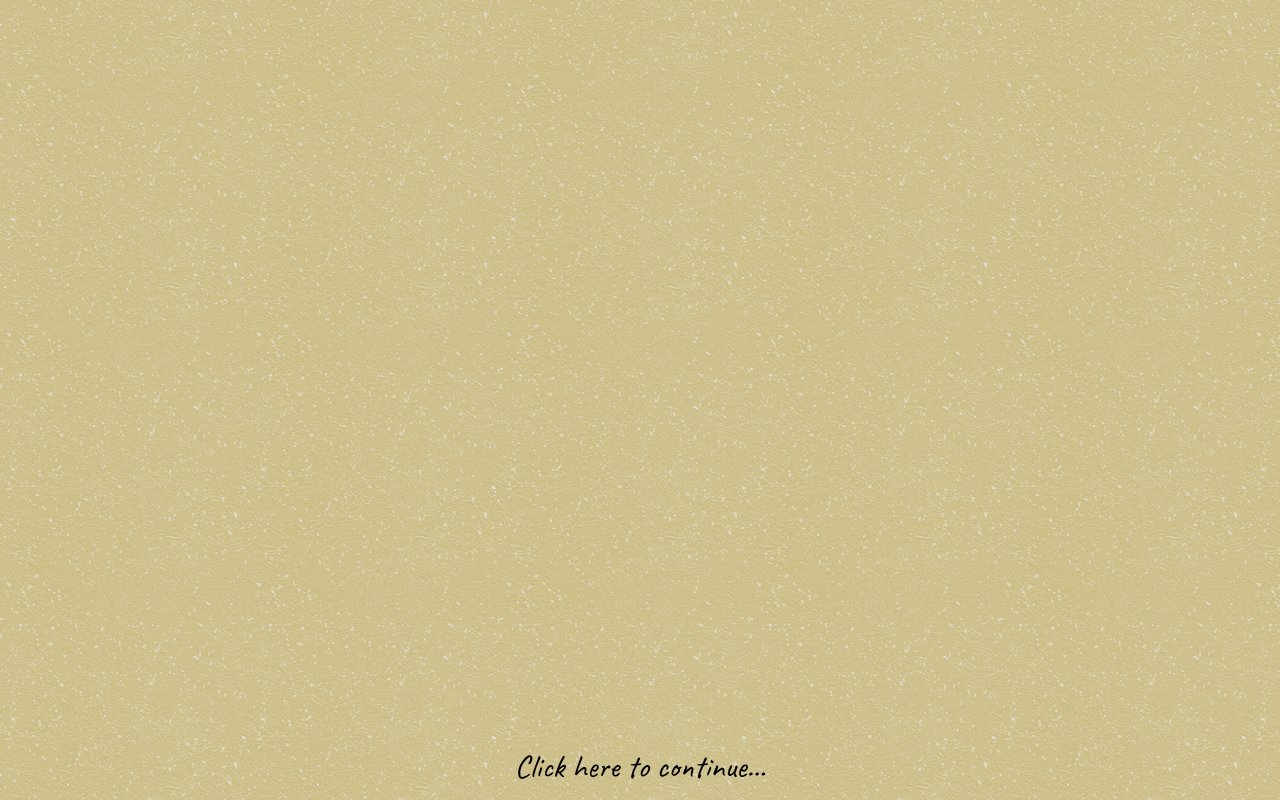
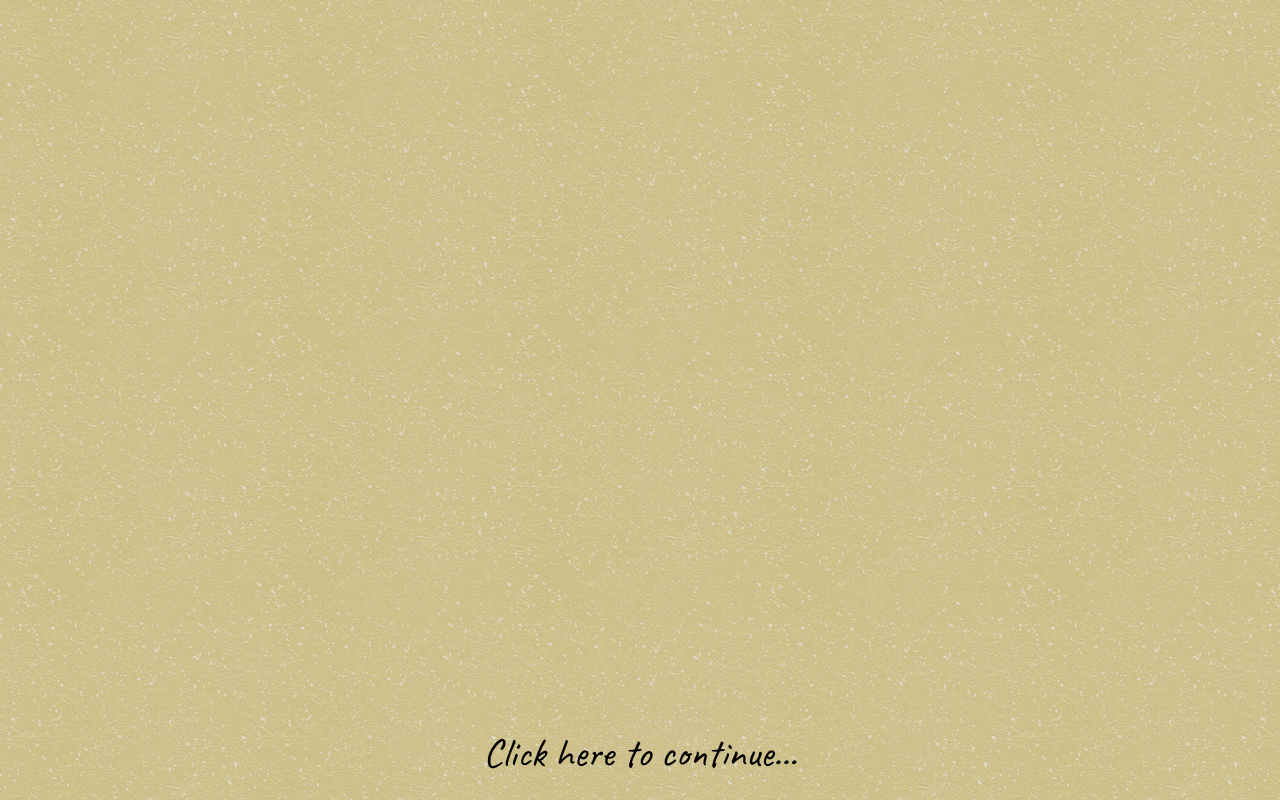
Before and after one commit to AcVoyager/c10, a React (Create React App) app: page / in a window 1280 px wide. Built offline with nearby package versions, Linux system fonts and the light colour scheme.

Commit message:
before typewritter effect

```diff
--- a/src/components/Letter.js
+++ b/src/components/Letter.js
@@ -64,8 +64,8 @@ class Letter extends React.Component {
                     <div ref={this.paraEnd}/>
                 </div>
 
-                <footer className="footer mb-2 mt-auto">
-                    <div className="container">
+                <footer className="footer mb-3 mt-auto">
+                    <div className="container-fluid">
                         <button className="footer-button" onClick={() => this.handleClick()}>
                             {this.state.paraCounter >= this.paraLength - 1?
                                 "The End.": "Click here to continue..."
--- a/src/styles/Letter.css
+++ b/src/styles/Letter.css
@@ -31,7 +31,7 @@
 .footer-button {
     background-color: Transparent;
     border: none;
-    font-size: 2rem;
+    font-size: 2.5rem;
     font-family: Caveat;
 }
 
```
